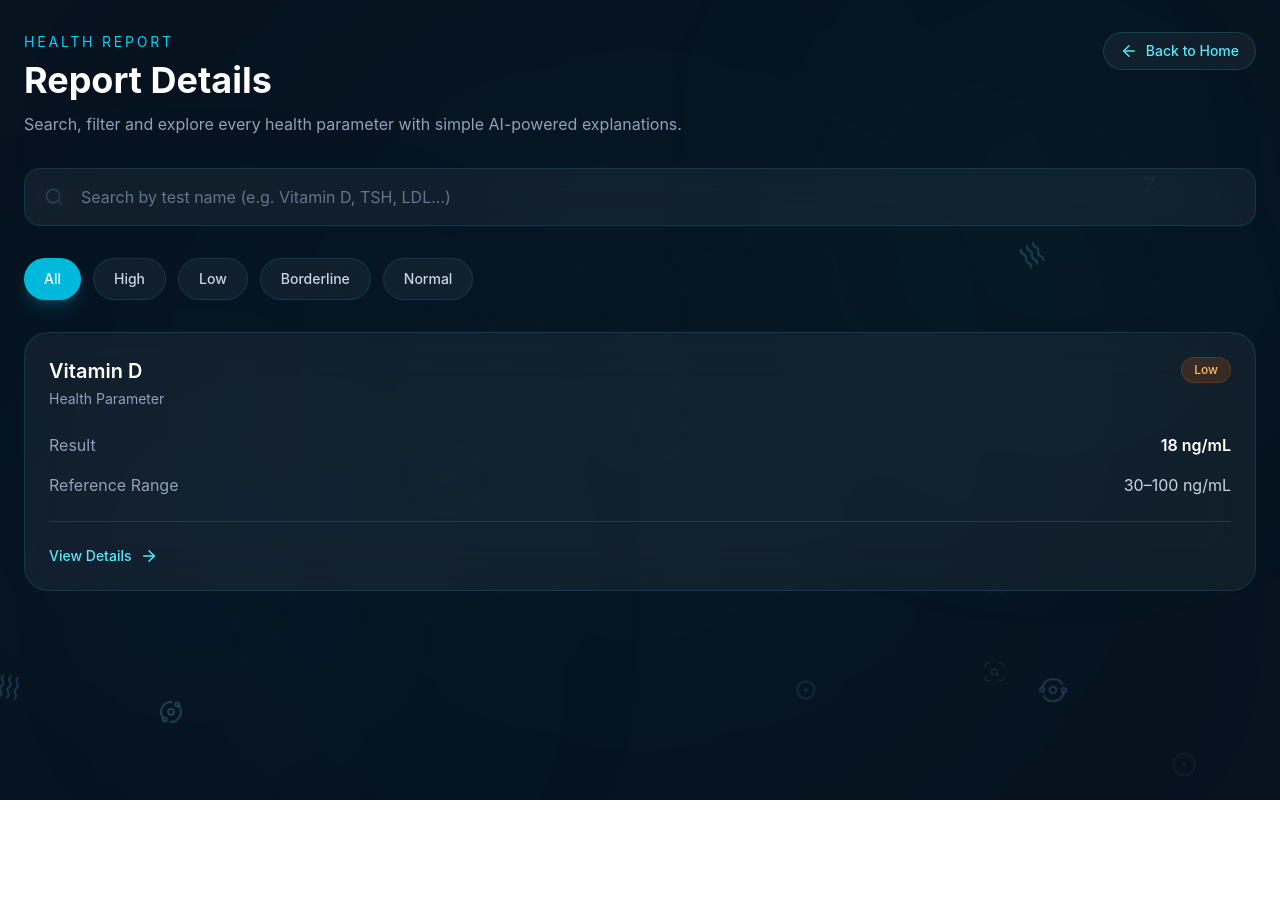
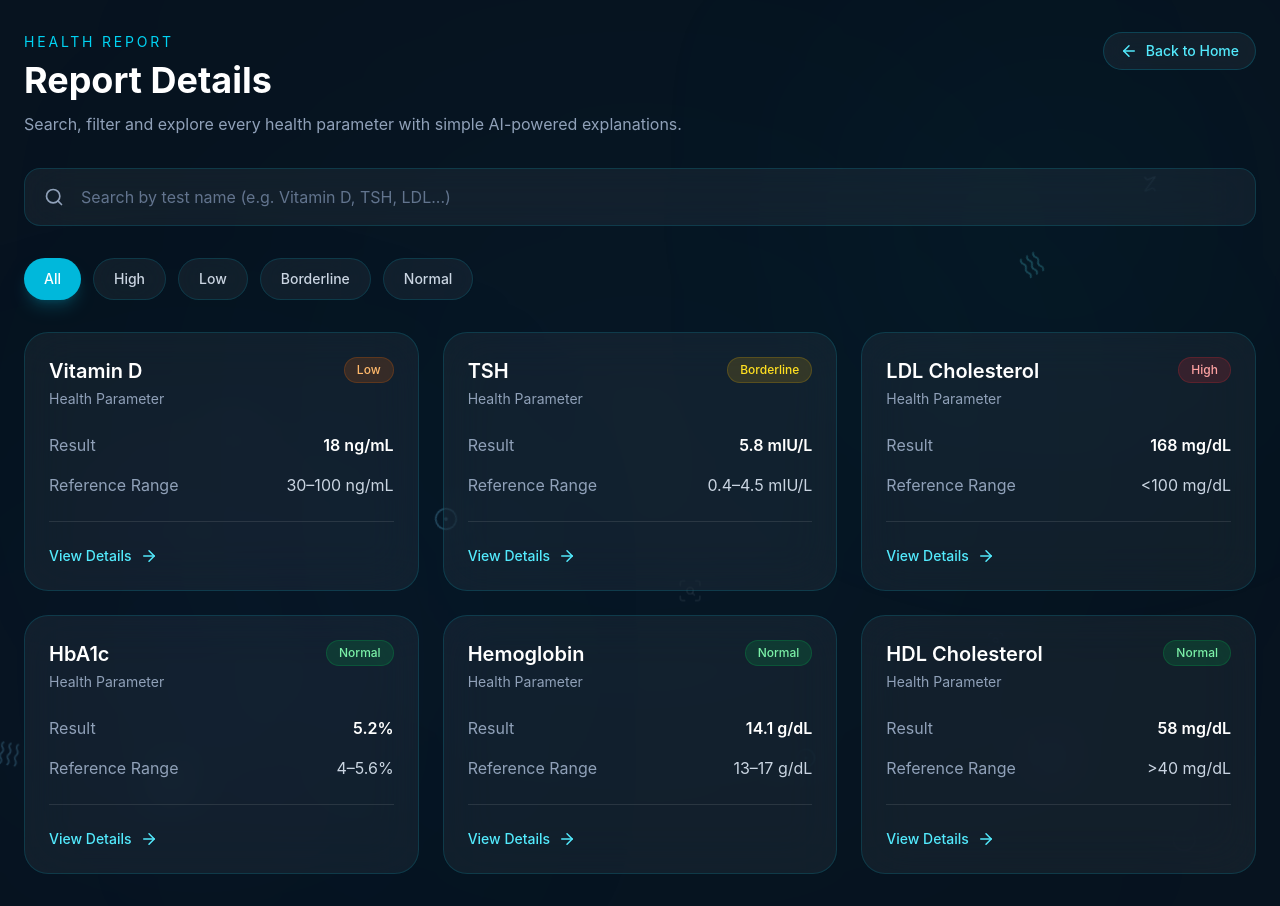
Before and after one commit to techieshruti/health-companion-ai, a React (Vite) app: page /report-details in a window 1280 px wide. Before the commit the page ends 800 px from the top, so only its background shows below. Built offline with nearby package versions, Linux system fonts and the light colour scheme.

Commit message:
add TestGrid section in report details page

```diff
--- a/src/components/report/SearchBar.jsx
+++ b/src/components/report/SearchBar.jsx
@@ -5,7 +5,13 @@ function SearchBar({ searchTerm, setSearchTerm }) {
     <div className="relative mb-8">
       <Search
         size={20}
-        className="absolute left-5 top-1/2 -translate-y-1/2 text-slate-500"
+        className="absolute
+      left-5
+      top-1/2
+      z-10
+      -translate-y-1/2
+      text-slate-400
+      pointer-events-none"
       />
 
       <input
--- a/src/components/report/TestGrid.jsx
+++ b/src/components/report/TestGrid.jsx
@@ -0,0 +1,48 @@
+import TestCard from "./TestCard";
+
+function TestGrid({
+  tests,
+  searchTerm,
+  activeFilter,
+  onViewDetails,
+}) {
+  const filteredTests = tests.filter((test) => {
+    const matchesSearch = test.name
+      .toLowerCase()
+      .includes(searchTerm.toLowerCase());
+
+    const matchesFilter =
+      activeFilter === "All" ||
+      test.status === activeFilter;
+
+    return matchesSearch && matchesFilter;
+  });
+
+  if (filteredTests.length === 0) {
+    return (
+      <div className="rounded-3xl border border-dashed border-cyan-400/20 bg-white/5 p-12 text-center backdrop-blur-xl">
+        <h3 className="text-xl font-semibold text-white">
+          No tests found
+        </h3>
+
+        <p className="mt-3 text-slate-400">
+          Try changing your search or filter.
+        </p>
+      </div>
+    );
+  }
+
+  return (
+    <div className="grid gap-6 sm:grid-cols-2 xl:grid-cols-3">
+      {filteredTests.map((test) => (
+        <TestCard
+          key={test.id}
+          test={test}
+          onViewDetails={onViewDetails}
+        />
+      ))}
+    </div>
+  );
+}
+
+export default TestGrid;
--- a/src/pages/ReportDetails.jsx
+++ b/src/pages/ReportDetails.jsx
@@ -4,20 +4,60 @@ import ReportHeader from "../components/report/ReportHeader";
 import TestCard from "../components/report/TestCard";
 import SearchBar from "../components/report/SearchBar";
 import FilterTabs from "../components/report/FilterTabs";
+import TestGrid from "../components/report/TestGrid";
 // import LifestyleCard from "../components/report/LifestyleCard";
 // import DoctorQuestionsCard from "../components/report/DoctorQuestionsCard";
 import BackgroundEffect from "../components/common/BackgroundEffect";
 
-const test = {
-  name: "Vitamin D",
-  status: "Low",
-  value: "18 ng/mL",
-  range: "30–100 ng/mL",
-};
+const tests = [
+  {
+    id: 1,
+    name: "Vitamin D",
+    status: "Low",
+    value: "18 ng/mL",
+    range: "30–100 ng/mL",
+  },
+  {
+    id: 2,
+    name: "TSH",
+    status: "Borderline",
+    value: "5.8 mIU/L",
+    range: "0.4–4.5 mIU/L",
+  },
+  {
+    id: 3,
+    name: "LDL Cholesterol",
+    status: "High",
+    value: "168 mg/dL",
+    range: "<100 mg/dL",
+  },
+  {
+    id: 4,
+    name: "HbA1c",
+    status: "Normal",
+    value: "5.2%",
+    range: "4–5.6%",
+  },
+  {
+    id: 5,
+    name: "Hemoglobin",
+    status: "Normal",
+    value: "14.1 g/dL",
+    range: "13–17 g/dL",
+  },
+  {
+    id: 6,
+    name: "HDL Cholesterol",
+    status: "Normal",
+    value: "58 mg/dL",
+    range: ">40 mg/dL",
+  },
+];
 
 function ReportDetails() {
   const [searchTerm, setSearchTerm] = useState("");
   const [activeFilter, setActiveFilter] = useState("All");
+  const [selectedTest, setSelectedTest] = useState(null);
   return (
     <div className="relative min-h-screen bg-[#07131F]">
            <BackgroundEffect variant="report" />
@@ -27,9 +67,11 @@ function ReportDetails() {
             <SearchBar searchTerm={searchTerm} setSearchTerm={setSearchTerm} />
             <FilterTabs activeFilter={activeFilter} setActiveFilter={setActiveFilter} />
             {/* <InfoCard /> */}
-            <TestCard
-  test={test}
-  onViewDetails={(item) => console.log(item)}
+<TestGrid
+  tests={tests}
+  searchTerm={searchTerm}
+  activeFilter={activeFilter}
+  onViewDetails={setSelectedTest}
 />
             {/* <LifestyleCard /> */}
             {/* <DoctorQuestionsCard /> */}
```
